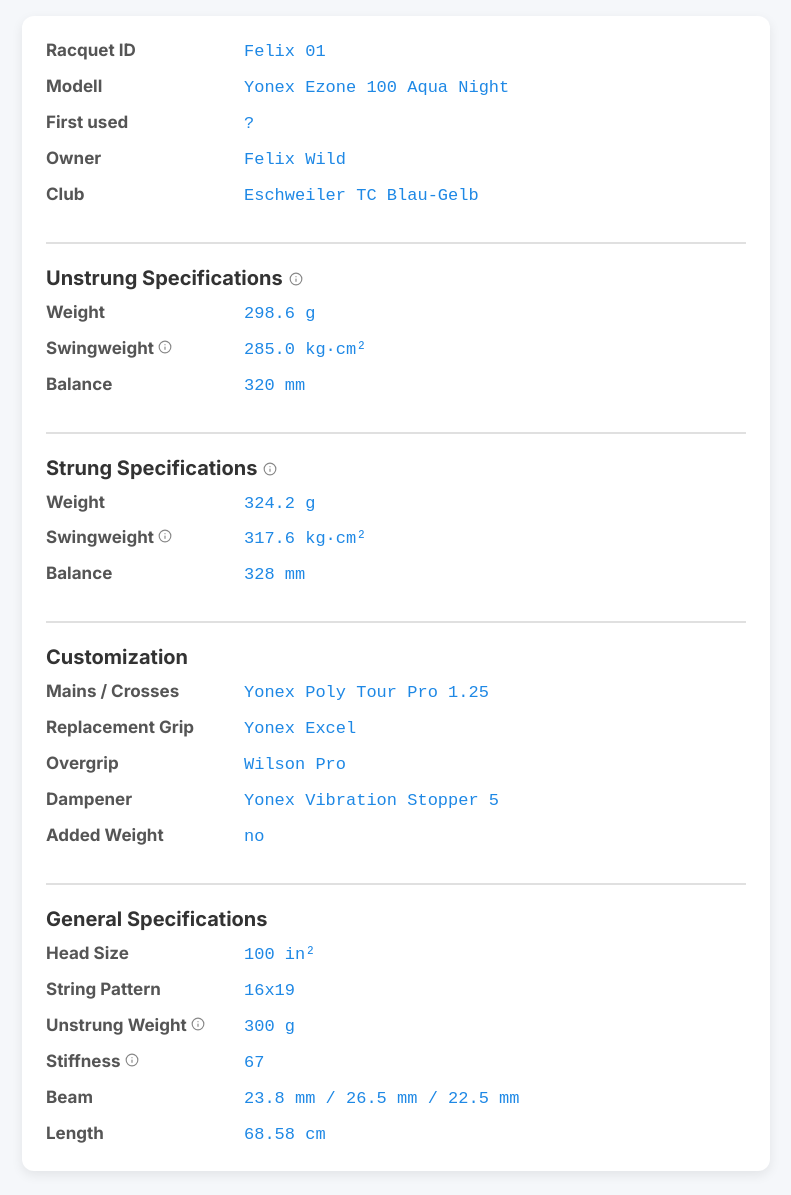
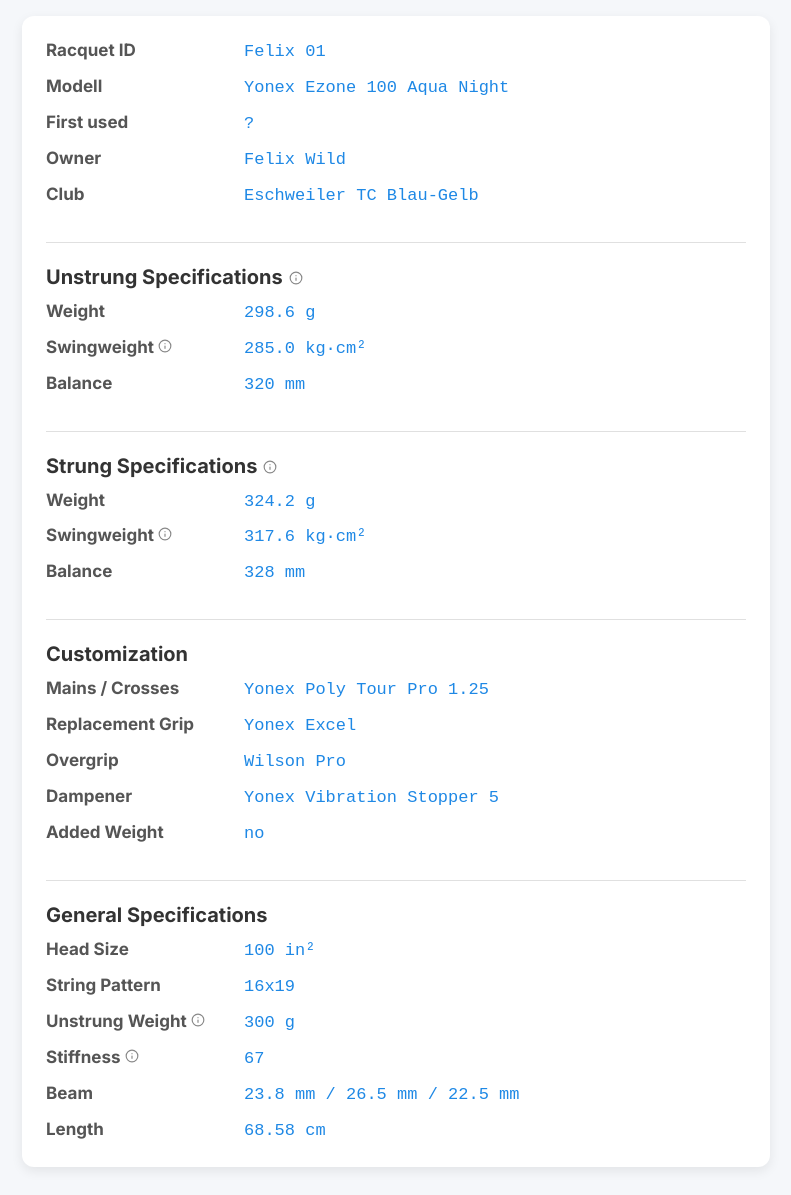
Before and after one commit to stringsmatter/Info, a Jekyll site: the page built from FW01/index.html, in a window 1280 px wide. Shown: the whole page, without its empty margins (244-1035 px from the left). Built offline with Jekyll 4.4.1, drawn with Linux system fonts in a browser that asks for light colours.

Commit message:
Update racquet.html

```diff
--- a/_layouts/racquet.html
+++ b/_layouts/racquet.html
@@ -42,7 +42,7 @@
 
     /* Trennlinien zwischen Sections */
     .spec-card section + section{
-      border-top: 2px solid rgba(0,0,0,0.12);
+      border-top: 1px solid rgba(0,0,0,0.12);
     }
 
     /* H2 ohne linken Balken */
```
